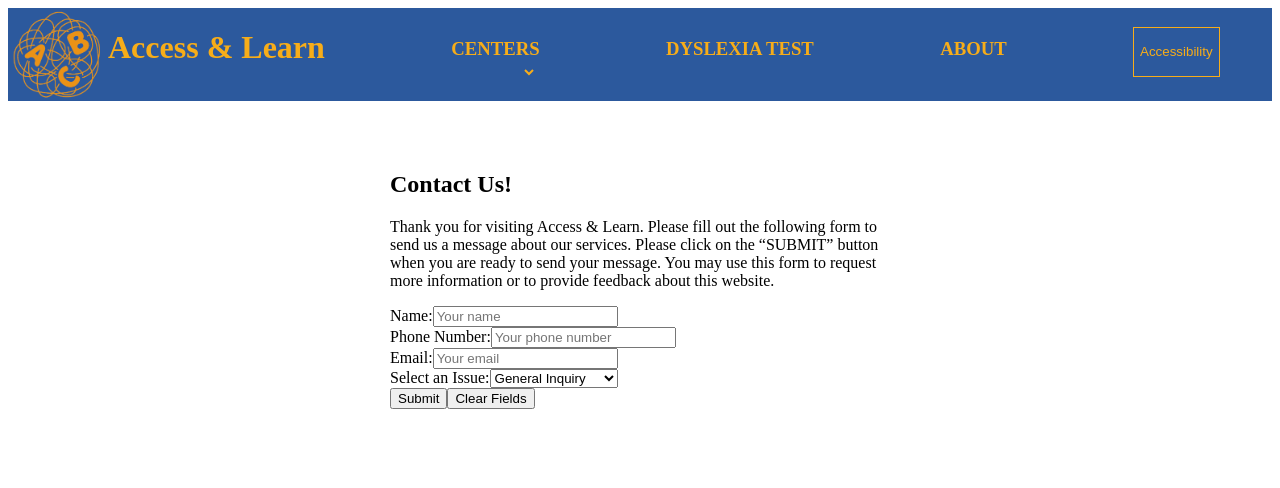
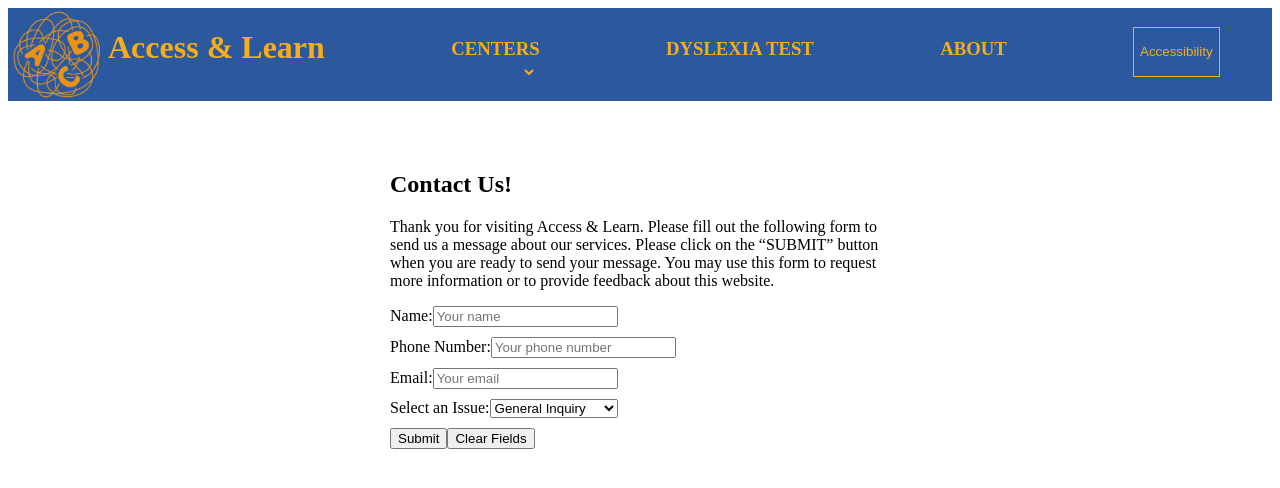
Before and after one commit to jRodriguezIV/9-4_hackathon-team-4, a React (Create React App) app: page /contact in a window 1280 px wide. Shown: the top 488 px of the page. Built offline with nearby package versions, Linux system fonts and the light colour scheme; no server answers.

Commit message:
contact us changes

```diff
--- a/src/Pages/ContactUs/ContactUs.css
+++ b/src/Pages/ContactUs/ContactUs.css
@@ -0,0 +1,10 @@
+.ContactUs {
+  display: flex;
+  flex-direction: column;
+}
+
+.ContactUs label,
+.ContactUs input,
+.ContactUs select {
+  margin-bottom: 10px;
+}
--- a/src/Pages/ContactUs/ContactUs.js
+++ b/src/Pages/ContactUs/ContactUs.js
@@ -2,6 +2,8 @@ import React, { useState } from "react";
 import axios from 'axios';
 import { useNavigate } from "react-router-dom";
 //const API = process.env.REACT_APP_API_URL;
+
+import "../ContactUs/ContactUs.css"
 
 function ContactUs() {
   const navigate = useNavigate();
```
